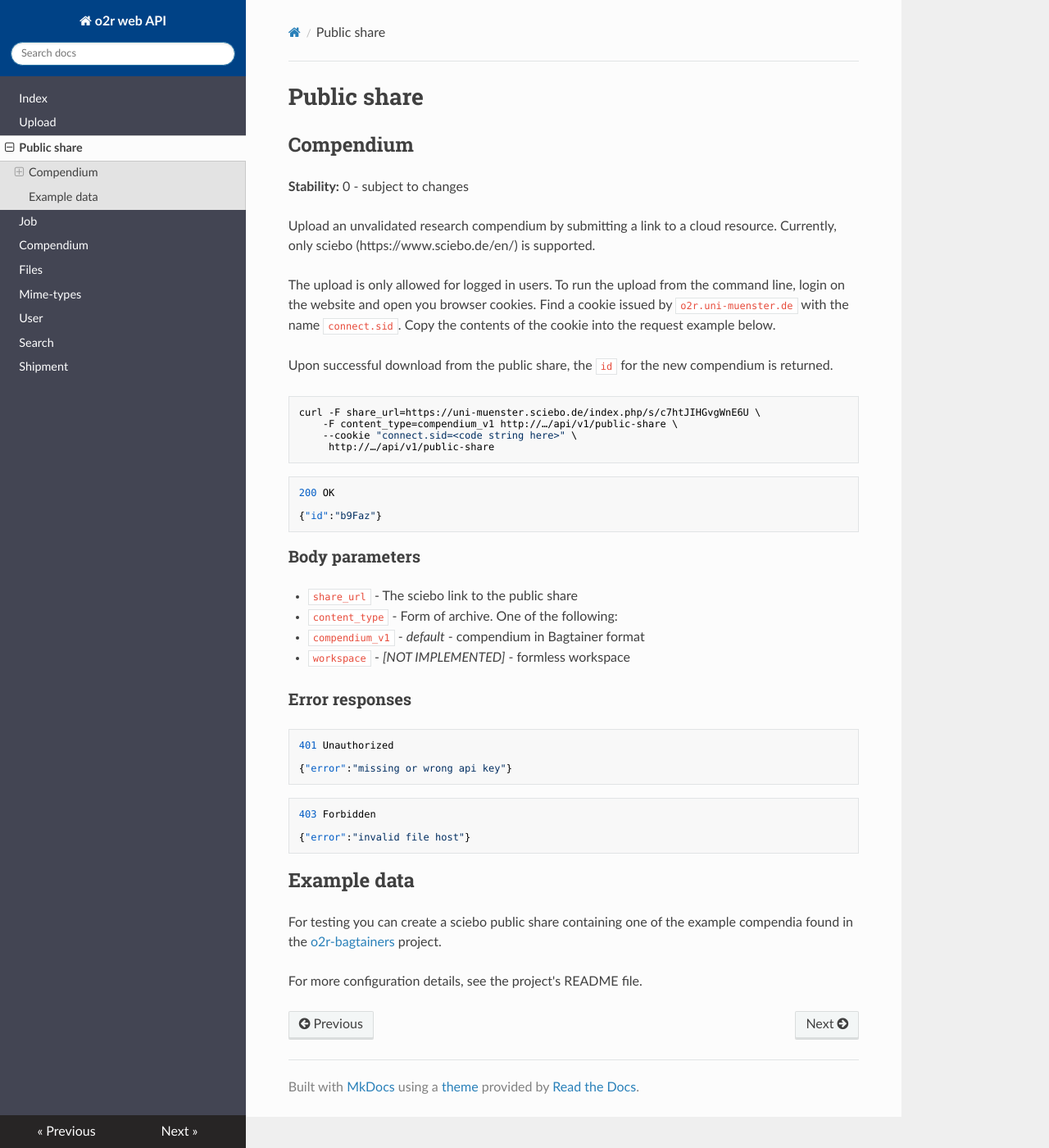
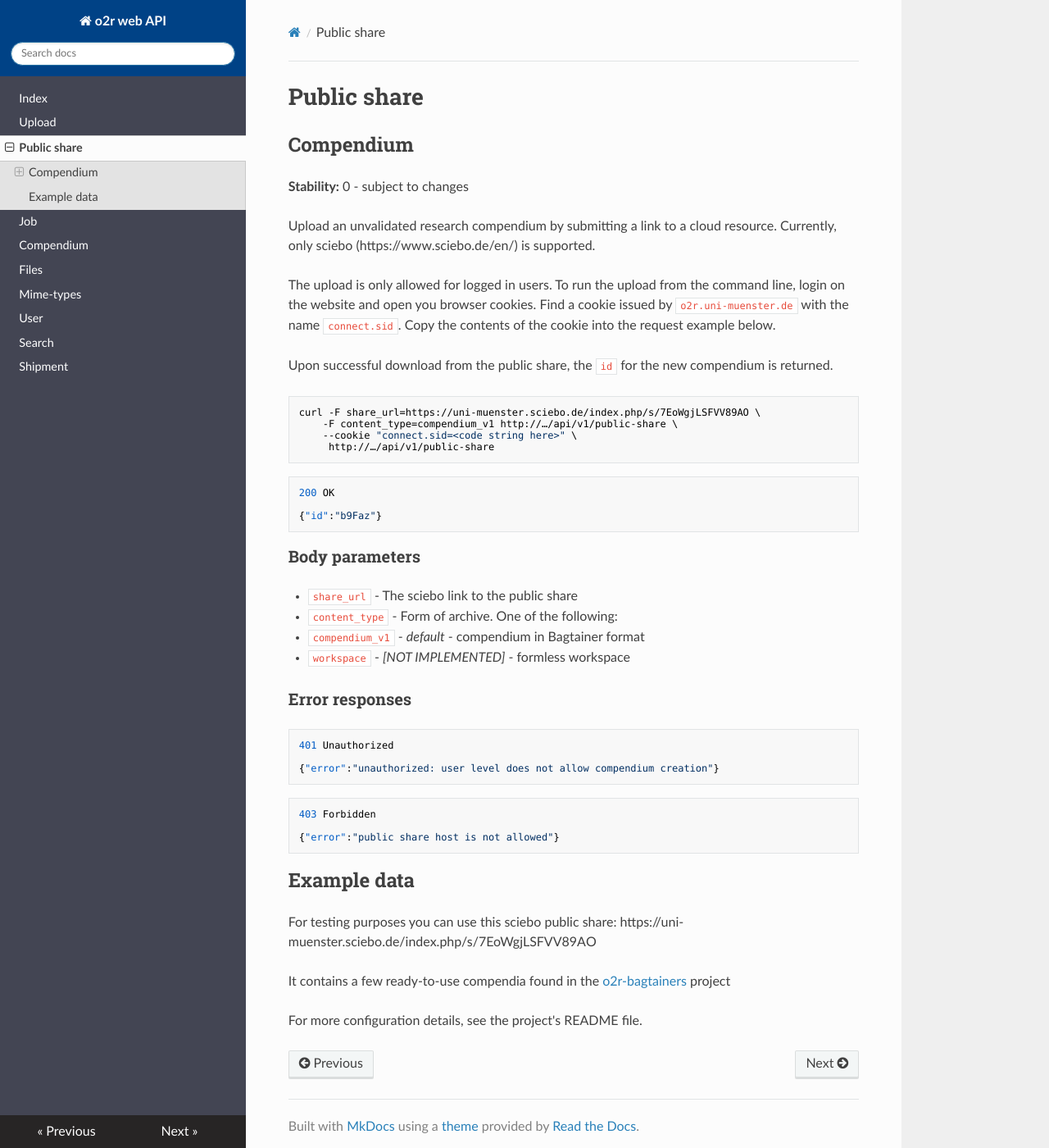
Before and after one commit to o2r-project/api, an MkDocs documentation site: the page built from docs/public-share.md, in a window 1280 px wide and 1400 px high. Shown: the whole window at 82% size. Built offline with MkDocs 1.6.1, drawn with Linux system fonts in a browser that asks for light colours; nearby versions of some CDN libraries; old or Windows-style settings are respelled for this version of MkDocs.

Commit message:
add suggestions of @nuest

````diff
--- a/docs/public-share.md
+++ b/docs/public-share.md
@@ -11,7 +11,7 @@ The upload is only allowed for logged in users. To run the upload from the comma
 Upon successful download from the public share, the `id` for the new compendium is returned.
 
 ```bash
-curl -F share_url=https://uni-muenster.sciebo.de/index.php/s/c7htJIHGvgWnE6U \
+curl -F share_url=https://uni-muenster.sciebo.de/index.php/s/7EoWgjLSFVV89AO \
 	-F content_type=compendium_v1 http://…/api/v1/public-share \
 	--cookie "connect.sid=<code string here>" \
      http://…/api/v1/public-share
@@ -35,17 +35,19 @@ curl -F share_url=https://uni-muenster.sciebo.de/index.php/s/c7htJIHGvgWnE6U \
 ```json
 401 Unauthorized
 
-{"error":"missing or wrong api key"}
+{"error":"unauthorized: user level does not allow compendium creation"}
 ```
 
 ```json
 403 Forbidden
 
-{"error":"invalid file host"}
+{"error":"public share host is not allowed"}
 ```
 
 ## Example data
 
-For testing you can create a sciebo public share containing one of the example compendia found in the [o2r-bagtainers](https://github.com/o2r-project/o2r-bagtainers) project.
+For testing purposes you can use this sciebo public share: https://uni-muenster.sciebo.de/index.php/s/7EoWgjLSFVV89AO
+
+It contains a few ready-to-use compendia found in the [o2r-bagtainers](https://github.com/o2r-project/o2r-bagtainers) project
 
 For more configuration details, see the project's README file.
````
